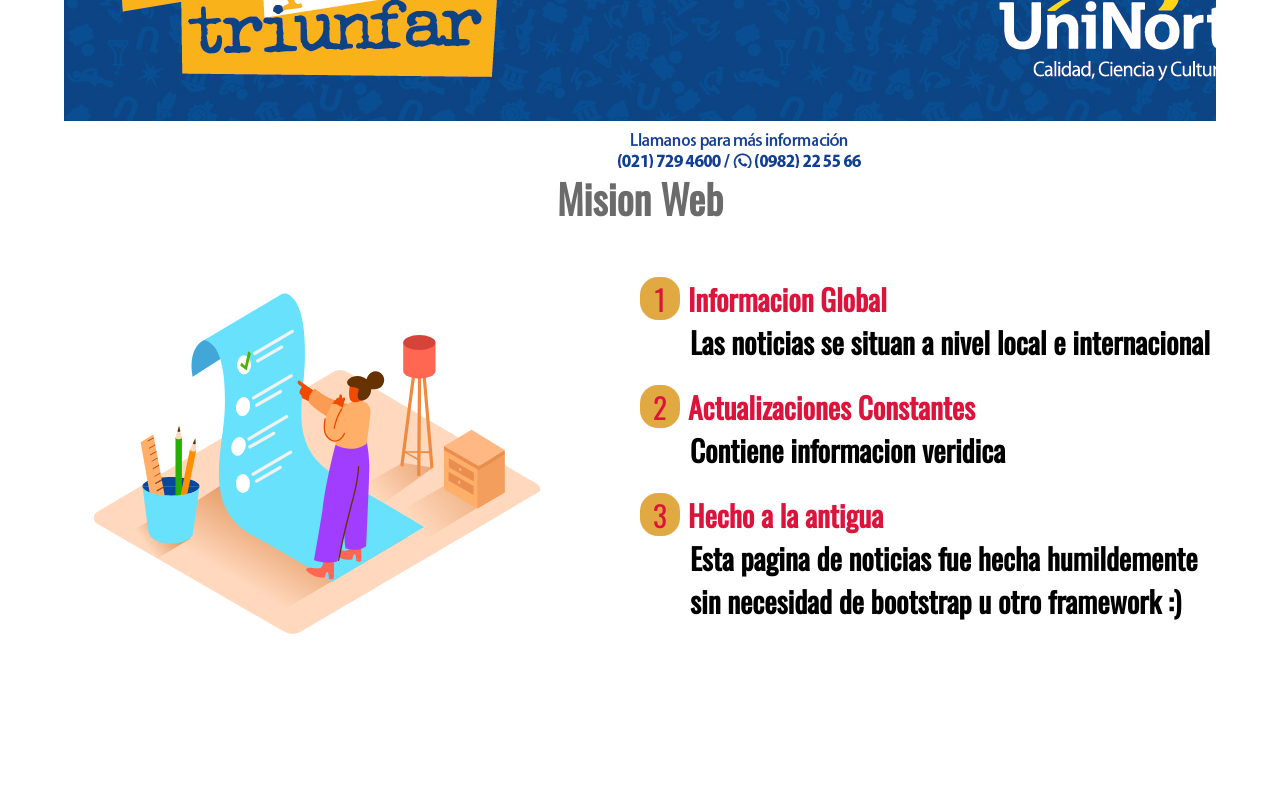
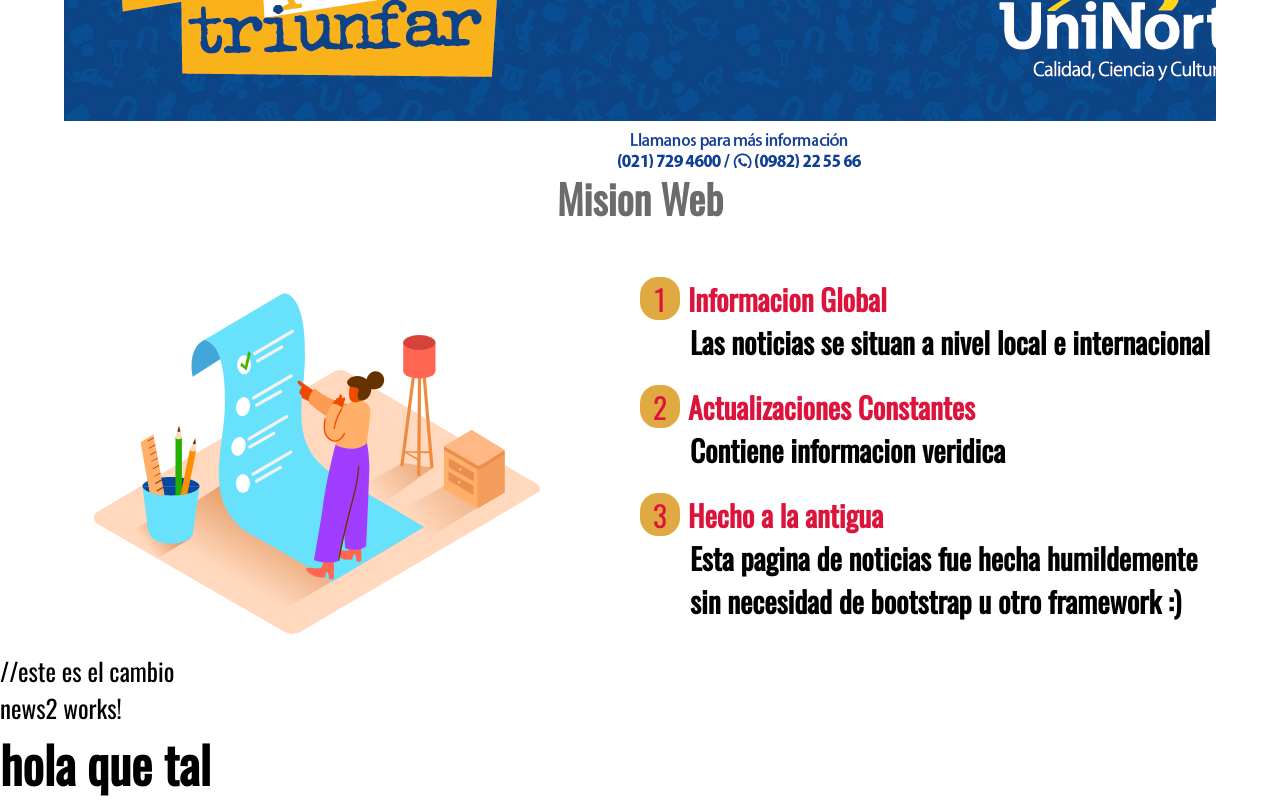
Before and after one commit to pablomaida/proyectoangular, an Angular app: page / in a window 1280 px wide. Shown: the part 1652-2452 px from the top of the page. Before the commit the page ends 2304 px from the top, so only its background shows below. Built offline with nearby package versions, Linux system fonts and the light colour scheme.

Commit message:
open save

```diff
--- a/src/app/app.component.html
+++ b/src/app/app.component.html
@@ -2,4 +2,9 @@
 <app-banner></app-banner>
 <app-news></app-news>
 <app-banner2></app-banner2>
+
 <app-mision></app-mision>
+
+
+//este es el cambio
+<app-news2></app-news2>
```
